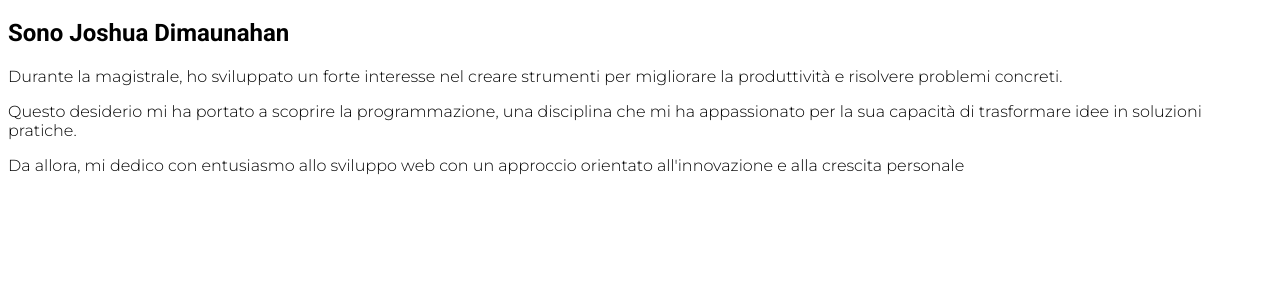
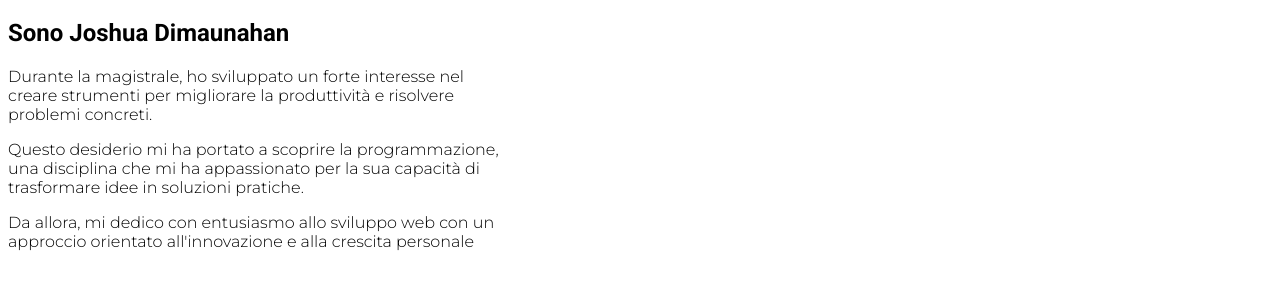
Before and after one commit to MindfulLearner/html-portfolio, a plain HTML site: page index.html in a window 1280 px wide. Shown: the part 62-352 px from the top of the page. Drawn offline with Linux system fonts and the light colour scheme.

Commit message:
added/style, paragraph-box style

```diff
--- a/index.html
+++ b/index.html
@@ -21,10 +21,11 @@
 <body>
   <h1 class="roboto-bold">Ciao.</h1>
   <h2 class="roboto-bold">Sono Joshua Dimaunahan</h2>
-  <p class="montserrat">Durante la magistrale, ho sviluppato
-    un forte interesse nel creare strumenti
-    per migliorare la produttività e
-    risolvere problemi concreti.
+  <div class="paragraph-box">
+    <p class="montserrat">Durante la magistrale, ho sviluppato
+      un forte interesse nel creare strumenti
+      per migliorare la produttività e
+      risolvere problemi concreti.
   </p>
 
   <p class="montserrat">Questo
@@ -39,6 +40,7 @@
     entusiasmo allo sviluppo web con un
     approccio orientato all'innovazione e
     alla crescita personale</p>
+  </div>
 </body>
 
 </html>
--- a/style.css
+++ b/style.css
@@ -0,0 +1,5 @@
+/* styl */
+
+.paragraph-box {
+  width: 500px;
+}
```
